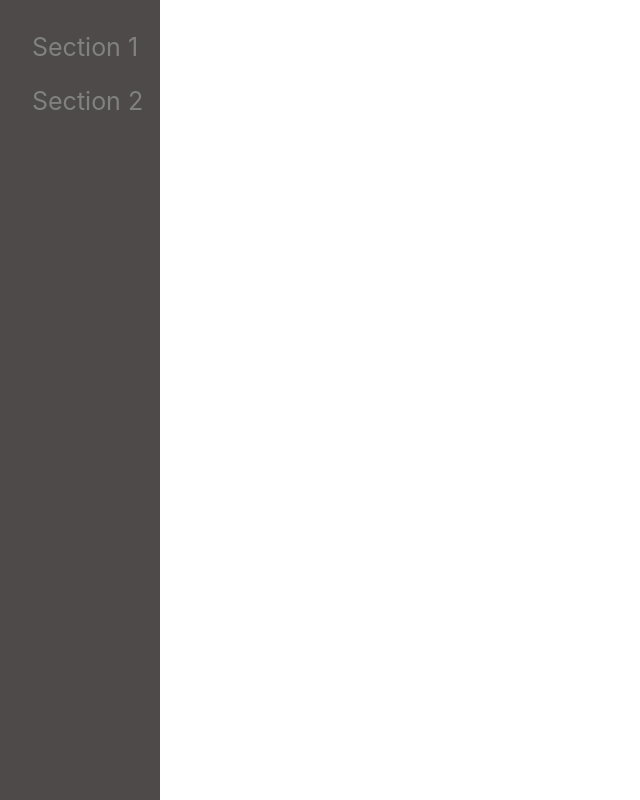
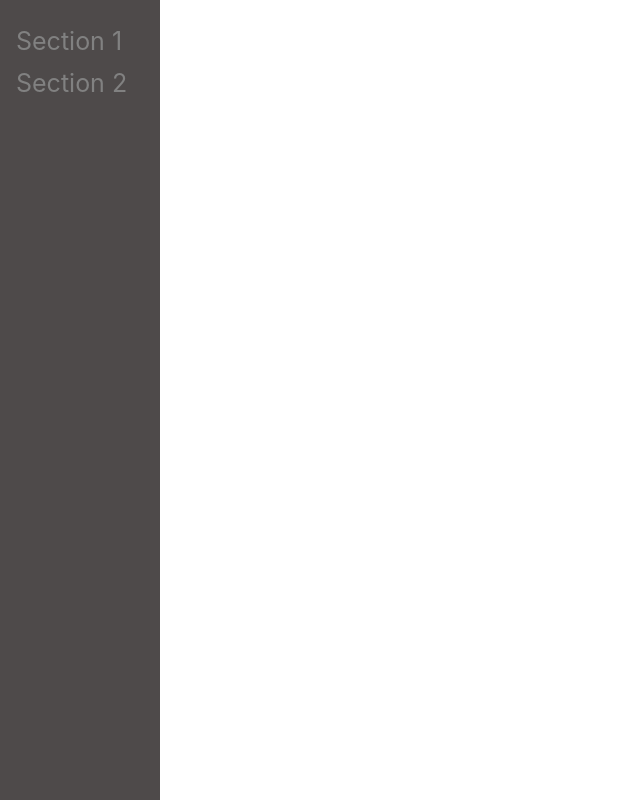
Before and after one commit to AChaconG/login-test, a React (Create React App) app: page /layout/menu in a window 1280 px wide. Shown: the whole page, without its empty margins (0-640 px from the left). Built offline with nearby package versions, Linux system fonts and the light colour scheme.

Commit message:
add navigation to the sidebar

```diff
--- a/src/components/app/App.js
+++ b/src/components/app/App.js
@@ -3,7 +3,7 @@ import React from 'react';
 import Home from '../home/Home';
 import Layout from '../layout/Layout';
 import Login from '../login/Login';
-import { Menu , Section1, Section2 } from '../menu/Menu';
+import { Menu } from '../menu/Menu';
 import { BrowserRouter as Router, Route, Switch } from "react-router-dom";
 
 
@@ -14,16 +14,12 @@ function App() {
   return (
     <Router>
       <div>
-
-        {/* <Switch> */}
+        <Switch>
           <Route path='/' exact component={Home}/>
           <Route path='/login' component={Login} />
           <Route path='/layout' exact  component={Layout}/>
-
-        {/* </Switch> */}
-        <Route path='/layout/menu/' component={Menu} />
-        <Route path='/layout/menu/section1' component={Section1} />
-        <Route path='/layout/menu/section2' component={Section2} />
+          <Route path='/layout/menu/' component={Menu} />
+        </Switch>
       </div>
     </Router>
   );
--- a/src/components/menu/Menu.css
+++ b/src/components/menu/Menu.css
@@ -1,9 +1,17 @@
+
+.h2 {
+    color: black;
+    text-align: right;
+    z-index: 1;
+    font-size: 100px;
+    margin: 50px 50px;
+}
 /* The sidebar menu */
 .sidenav {
     height: 100%; /* Full-height: remove this if you want "auto" height */
     width: 160px; /* Set the width of the sidebar */
     position: fixed; /* Fixed Sidebar (stay in place on scroll) */
-    z-index: 1; /* Stay on top */
+    /* z-index: 1; Stay on top */
     top: 0; /* Stay at the top */
     left: 0;
     background-color: rgb(78, 74, 74);
@@ -30,8 +38,3 @@
     margin-left: 160px; /* Same as the width of the sidebar */
     padding: 0px 10px;
   }
-
-.h2 {
-    color: black;
-    text-align: right;
-}
--- a/src/components/menu/Menu.js
+++ b/src/components/menu/Menu.js
@@ -1,31 +1,21 @@
 import './Menu.css';
-import React from 'react';
-import { BrowserRouter as Router, Route, Switch, Link } from "react-router-dom";
+import React, { useState } from 'react';
+//import { BrowserRouter as Router, Route, Switch, Link } from "react-router-dom";
 
 
 export function Menu() {
+    const [section, setSection] = useState(null)
+
     return (
-        <div class='sidenav'>
-            <Link to='/layout/menu/section1'>
-                <a>Section 1</a>
-            </Link>
-            <Link to='/layout/menu/section2'>
-                <a>Section 2</a>
-            </Link>
+        <div>
+            <div className='main'>
+                <h1 className='main'>{section}</h1>
+            </div>
+            <div className='sidenav'>
+                    <a onClick={() => setSection('Section 1')} >Section 1</a>
+                    <a onClick={() => setSection('Section 2')} >Section 2</a>
+            </div>
+
         </div>
     );
   }
-
-
-export function Section1() {
-    return (
-    <div>
-    <h2>Section 1</h2>
-    <a href='https://duckduckgo.com/?q=export+react&atb=v261-1&ia=web'>link</a>
-    </div>
-    )
-  }
-
-export function Section2() {
-    return <h2>Section 2</h2>;
-}
```
Also changed, not shown: src/components/login/Login.js (line endings or trailing spaces).
